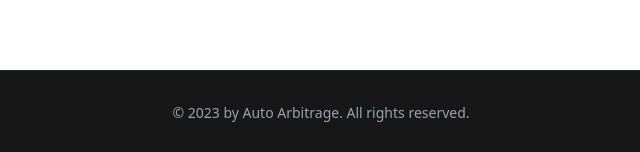
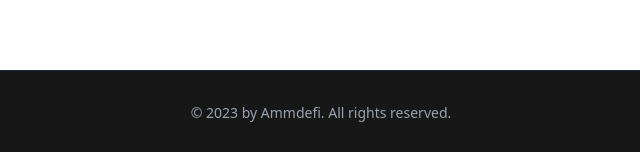
Before and after one commit to JJF2543/Ammdefi, a plain HTML site: page index.html in a window 1280 px wide. Shown: the part 4014-4166 px from the top of the page, 319-959 px from the left. Drawn offline with nearby package versions, Linux system fonts and the light colour scheme.

Commit message:
Update index.html

```diff
--- a/index.html
+++ b/index.html
@@ -330,7 +330,7 @@
   <!-- footer - start -->
   <div class="bg-neutral-900">
 
-      <div class="text-gray-400 text-sm text-center border-t border-gray-800 py-8">© 2023 by Auto Arbitrage. All rights reserved.</div>
+      <div class="text-gray-400 text-sm text-center border-t border-gray-800 py-8">© 2023 by Ammdefi. All rights reserved.</div>
     </footer>
   </div>
   <!-- footer - end -->
```
